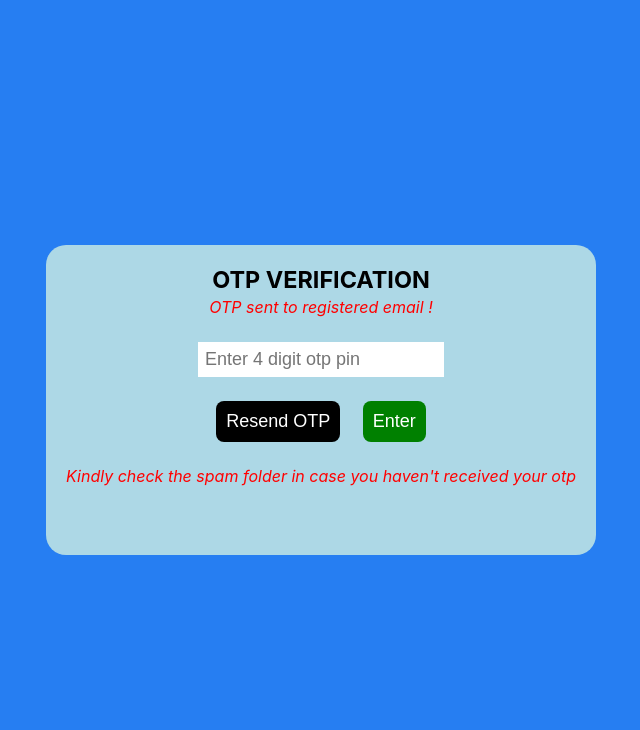
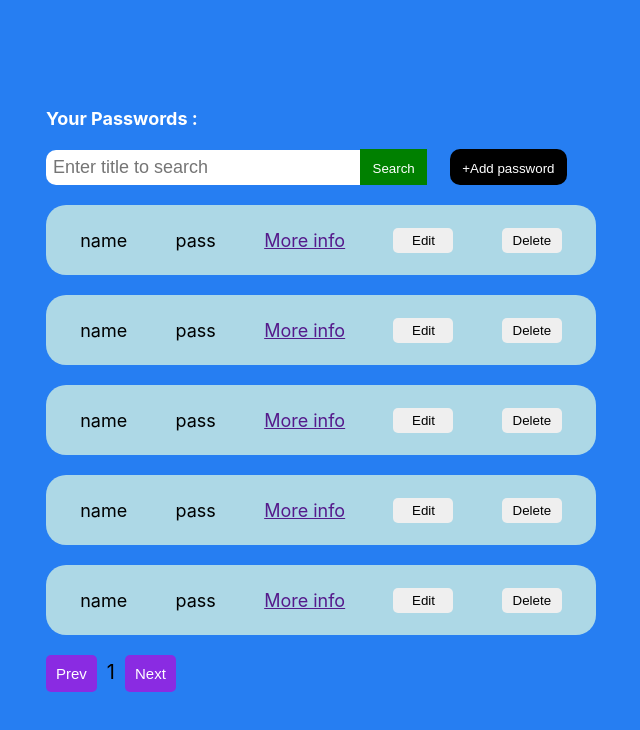
Before and after one commit to hjain2003/Password_Manager, a React (Create React App) app in the folder client/: page /passSpace in a window 1280 px wide. Shown: the top 730 px of the page, without its empty margins (319-959 px from the left). Built offline with nearby package versions, Linux system fonts and the light colour scheme.

Commit message:
added browser routing

```diff
--- a/client/package.json
+++ b/client/package.json
@@ -8,6 +8,7 @@
     "@testing-library/user-event": "^13.5.0",
     "react": "^18.2.0",
     "react-dom": "^18.2.0",
+    "react-router-dom": "^6.14.0",
     "react-scripts": "5.0.1",
     "web-vitals": "^2.1.4"
   },
--- a/client/src/App.js
+++ b/client/src/App.js
@@ -7,17 +7,19 @@ import PassCard from './components/PasswordCard/PassCard';
 import PassSpace from './components/PasswordSpace/PassSpace';
 import AddPass from './components/AddPass/AddPass';
 import Otp from './components/OTPVerification/Otp';
+import { Routes, Route } from 'react-router-dom';
 
 function App() {
   return (
     <>
-    {/* <Home/> */}
-    {/* <Register/> */}
-    {/* <Login/> */}
-    {/* <PassCard/> */}
-    {/* <PassSpace/> */}
-    {/* <AddPass/> */}
-    <Otp/>
+    <Routes>
+      <Route path='/' element={<Home/>}/>
+      <Route path='/register' element={<Register/>}/>
+      <Route path='/login' element={<Login/>}/>
+      <Route path='/passSpace' element={<PassSpace/>}/>
+      <Route path='/addPass' element={<AddPass/>}/>
+      <Route path='/otpverification' element={<Otp/>}/>
+    </Routes>
     </>
   );
 }
--- a/client/src/components/Home/Home.js
+++ b/client/src/components/Home/Home.js
@@ -1,5 +1,6 @@
 import React from 'react'
 import './Home.css';
+import { NavLink } from 'react-router-dom';
 
 const Home = () => {
     return (
@@ -10,7 +11,7 @@ const Home = () => {
                 <p>A secure, reliable and easy-to-use platform to</p>
                 <p> store and manage your passwords</p>
                 <br />
-                <button id="home_btn"><a href="">SignUp</a></button>
+                <button id="home_btn"><NavLink to='/register'>SignUp</NavLink></button>
             </div>
         </div>
     )
--- a/client/src/components/PasswordSpace/PassSpace.css
+++ b/client/src/components/PasswordSpace/PassSpace.css
@@ -37,6 +37,10 @@
     background-color: black;
     border-radius: 10px;
 }
+#add_pass a{
+    color: white;
+    text-decoration: none;
+}
 #add_pass:hover{
     transform: scale(1.1);
 }
--- a/client/src/components/PasswordSpace/PassSpace.js
+++ b/client/src/components/PasswordSpace/PassSpace.js
@@ -1,6 +1,7 @@
 import React, { useState } from 'react';
 import './PassSpace.css';
 import PassCard from '../PasswordCard/PassCard';
+import { NavLink } from 'react-router-dom';
 
 const PassSpace = () => {
     const [passcards, setPassCards] = useState([1, 2, 3, 4, 5, 6, 7, 8, 9, 10]);
@@ -35,7 +36,7 @@ const PassSpace = () => {
                         <input type="text" id="searchPass" placeholder="Enter title to search" />
                         <button>Search</button>
                         &nbsp;&nbsp;&nbsp;&nbsp;&nbsp;
-                        <button id="add_pass">+ Add Password</button>
+                        <button id="add_pass"><NavLink to='/addPass'>+Add password</NavLink></button>
                     </span>
                     <br />
                     {currentPasscards.map((item, index) => (
--- a/client/src/components/Register/Login.js
+++ b/client/src/components/Register/Login.js
@@ -1,4 +1,5 @@
 import React from 'react'
+import { NavLink } from 'react-router-dom'
 
 const Login = () => {
   return (
@@ -15,7 +16,7 @@ const Login = () => {
                 <input type="submit" name="submit" id="submit_form" value="Login"/>
             </form>
             <br />
-            <span id="already">Don't have an account ? <a href="">Register here</a></span>
+            <span id="already">Don't have an account ? <NavLink to='/register'>Register here</NavLink></span>
         </div>
     </div>
 </>
--- a/client/src/components/Register/Register.js
+++ b/client/src/components/Register/Register.js
@@ -1,5 +1,6 @@
 import React from 'react'
 import './Register.css';
+import { NavLink } from 'react-router-dom';
 
 const Register = () => {
     return (
@@ -18,7 +19,7 @@ const Register = () => {
                         <input type="submit" name="submit" id="submit_form" value="Register"/>
                     </form>
                     <br />
-                    <span id="already">Already have an account ? <a href="">Login here</a></span>
+                    <span id="already">Already have an account ? <NavLink to='/login'>Login here</NavLink></span>
                 </div>
             </div>
         </>
--- a/client/src/index.js
+++ b/client/src/index.js
@@ -3,11 +3,14 @@ import ReactDOM from 'react-dom/client';
 import './index.css';
 import App from './App';
 import reportWebVitals from './reportWebVitals';
+import { BrowserRouter } from 'react-router-dom';
 
 const root = ReactDOM.createRoot(document.getElementById('root'));
 root.render(
   <React.StrictMode>
+    <BrowserRouter>
     <App />
+    </BrowserRouter>
   </React.StrictMode>
 );
 
```
Also changed, not shown: 1 other file (tests, documents, lock files or other folders).
